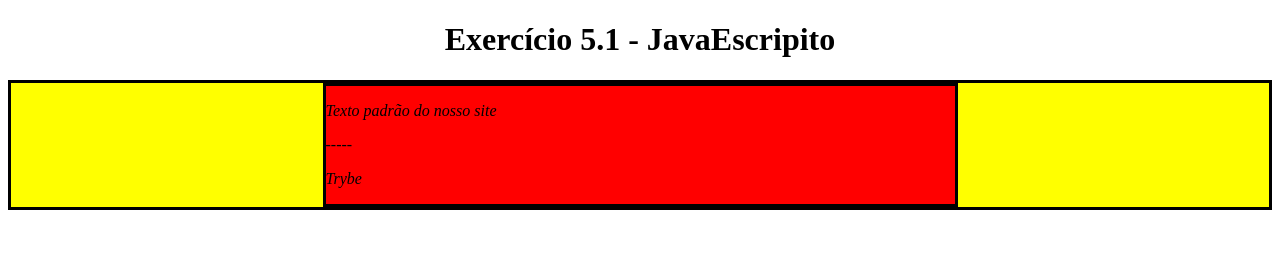
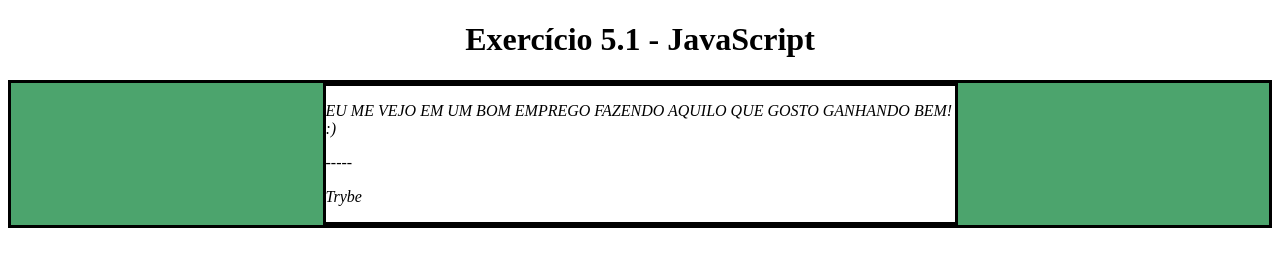
Before and after one commit to Josimar-Souza/trybe-exercises, a plain HTML site: page exercises/javascript-dom-eventos-e-web-storage_1/index.html in a window 1280 px wide. Drawn offline with Linux system fonts and the light colour scheme.

Commit message:
Resolve as funcoes do exercicio

```diff
--- a/exercises/javascript-dom-eventos-e-web-storage_1/index.html
+++ b/exercises/javascript-dom-eventos-e-web-storage_1/index.html
@@ -33,7 +33,7 @@
     <h1 class="title">Exercício 5.1 - JavaEscripito </h1>
     <div class="main-content">
       <div class="center-content">
-        <p>Texto padrão do nosso site</p>
+        <p id="first-paragraph">Texto padrão do nosso site</p>
         <p>-----</p>
         <p>Trybe</p>
       </div>
@@ -51,6 +51,21 @@
  Crie uma função que modifique todo o texto da tag <p> para maiúsculo.
  Crie uma função que exiba o conteúdo de todas as tags <p> no console.
         */
+
+        document.getElementById('first-paragraph').innerHTML = 'Eu me vejo em um bom emprego fazendo aquilo que gosto ganhando bem! :)';
+
+        document.getElementsByClassName('main-content')[0].style.backgroundColor = 'rgb(76,164,109)';
+
+        document.getElementsByClassName('center-content')[0].style.backgroundColor = 'white';
+
+        document.getElementsByClassName('title')[0].innerHTML = 'Exercício 5.1 - JavaScript';
+
+        document.getElementById('first-paragraph').innerHTML = document.getElementById('first-paragraph').innerHTML.toUpperCase();
+
+        let pAll = document.getElementsByTagName('p');
+        for (let index = 0; index < pAll.length; index += 1) {
+            console.log(pAll[index]);
+        }
     </script>
   </body>
 </html>
```
